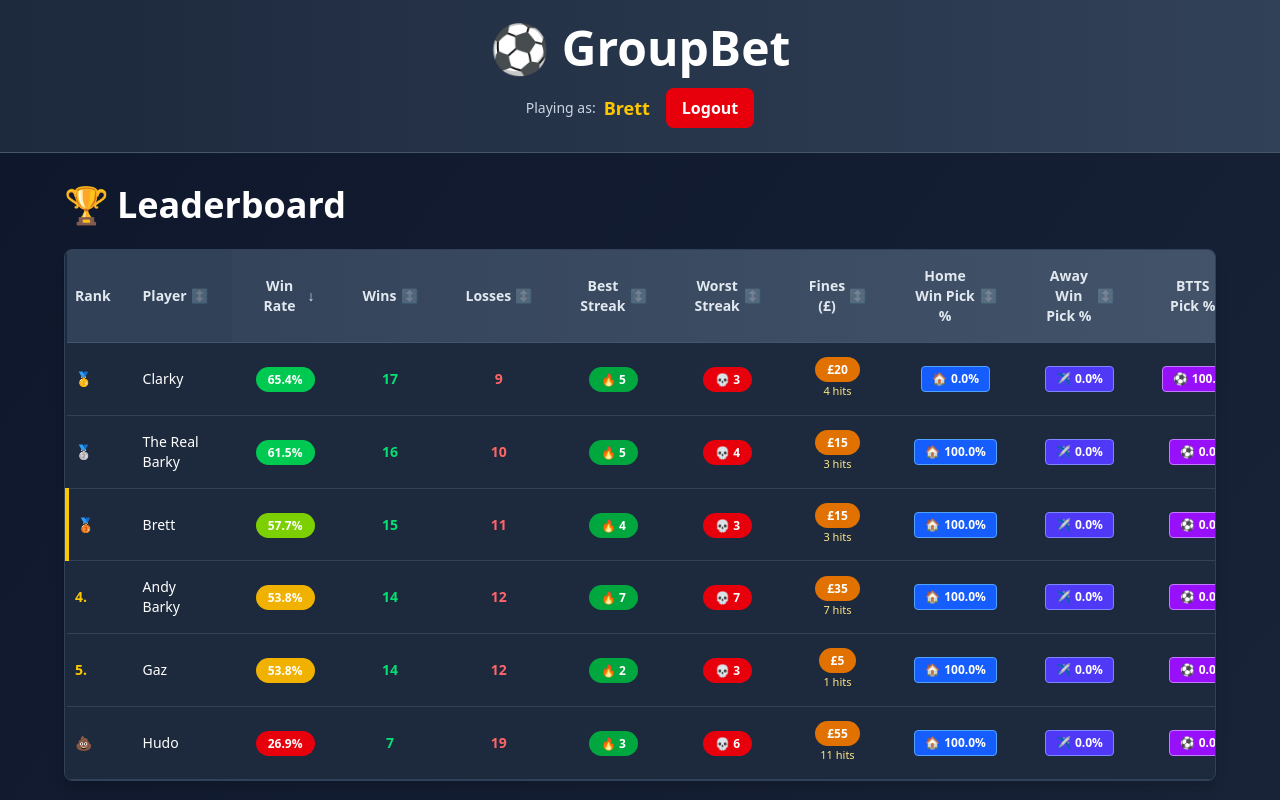
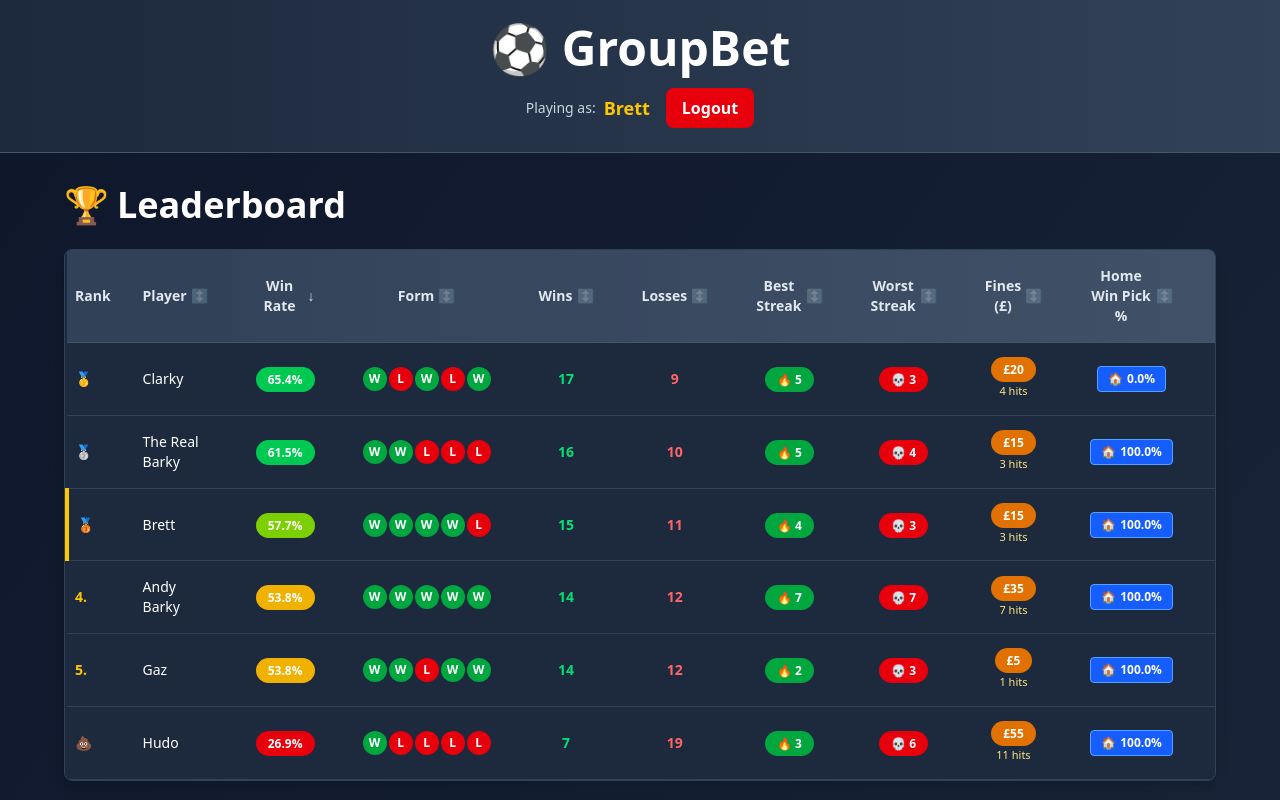
Before and after one commit to JamieBarkway/group-bet, a Next.js app: page / in a window 1280 px wide. Both pictures are taken after a click on the button "Brett". Shown: the top 800 px of the page. Built offline with nearby package versions, Linux system fonts and the light colour scheme; no server answers.

Commit message:
added form and fixture indicator

```diff
--- a/app/api/picks/route.ts
+++ b/app/api/picks/route.ts
@@ -66,12 +66,18 @@ function getStats(user: { username: string; results: Array<{ outcome: "W" | "L"
     }
   }
 
+  // Get last 5 results (excluding pending)
+  const settledResults = user.results.filter(r => r.outcome !== "P");
+  const last5 = settledResults.slice(-5).map(r => r.outcome).join("");
+  const form = last5 || "-";
+
   return {
     user: user.username,
     total,
     wins,
     losses,
     winPct,
+    form,
     fineCount,
     fineTotal,
     longestWinStreak,
--- a/app/components/Fixtures.tsx
+++ b/app/components/Fixtures.tsx
@@ -27,7 +27,7 @@ export default function WeekendFixtures({ selectedPlayer }: { selectedPlayer?: s
   const [openLeagues, setOpenLeagues] = useState<{ [key: string]: boolean }>({});
   const [submitting, setSubmitting] = useState(false);
   const [hasPendingPrediction, setHasPendingPrediction] = useState(false);
-  const [takenBy, setTakenBy] = useState<Record<string, string>>({}); // eventId -> username
+  const [takenBy, setTakenBy] = useState<Record<string, { username: string; type: PredictionType }>>({}); // eventId -> {username, type}
 
   useEffect(() => {
     const loadPickState = async () => {
@@ -35,12 +35,15 @@ export default function WeekendFixtures({ selectedPlayer }: { selectedPlayer?: s
         const res = await fetch("/api/picks/raw");
         const data = await res.json();
 
-        // map of eventId -> username for pending picks
-        const taken: Record<string, string> = {};
+        // map of eventId -> {username, type} for pending picks
+        const taken: Record<string, { username: string; type: PredictionType }> = {};
         data.forEach((p: any) => {
           const pending = p.results.find((r: any) => r.outcome === "P" && r.prediction?.match?.eventId);
           if (pending && pending.prediction.match.eventId) {
-            taken[pending.prediction.match.eventId] = p.username;
+            taken[pending.prediction.match.eventId] = {
+              username: p.username,
+              type: pending.prediction.type
+            };
           }
         });
         setTakenBy(taken);
@@ -225,11 +228,6 @@ export default function WeekendFixtures({ selectedPlayer }: { selectedPlayer?: s
                                 minute: "2-digit",
                               })}
                             </div>
-                            {takenBy[f.eventId] && (
-                              <span className="text-[11px] px-2 py-0.5 rounded-full bg-purple-700 text-white font-semibold border border-purple-400/60">
-                                Picked by {takenBy[f.eventId]}
-                              </span>
-                            )}
                           </div>
                           <div className="flex items-center justify-between text-center mb-2">
                             <div className="flex-1">
@@ -241,6 +239,11 @@ export default function WeekendFixtures({ selectedPlayer }: { selectedPlayer?: s
                             </div>
                           </div>
                           <div className="grid grid-cols-4 gap-1">
+                            {takenBy[f.eventId]?.type === "Home" ? (
+                              <div className="px-2 py-1 bg-purple-600 text-white rounded font-semibold text-xs border border-purple-400 cursor-not-allowed">
+                                Picked by {takenBy[f.eventId].username}
+                              </div>
+                            ) : (
                               <button
                                 onClick={() => handlePrediction(f, "Home")}
                                 disabled={submitting}
@@ -248,6 +251,12 @@ export default function WeekendFixtures({ selectedPlayer }: { selectedPlayer?: s
                               >
                                 Home
                               </button>
+                            )}
+                            {takenBy[f.eventId]?.type === "Away" ? (
+                              <div className="px-2 py-1 bg-purple-600 text-white rounded font-semibold text-xs border border-purple-400 cursor-not-allowed">
+                                Picked by {takenBy[f.eventId].username}
+                              </div>
+                            ) : (
                               <button
                                 onClick={() => handlePrediction(f, "Away")}
                                 disabled={submitting}
@@ -255,6 +264,12 @@ export default function WeekendFixtures({ selectedPlayer }: { selectedPlayer?: s
                               >
                                 Away
                               </button>
+                            )}
+                            {takenBy[f.eventId]?.type === "BTTS" ? (
+                              <div className="px-2 py-1 bg-purple-600 text-white rounded font-semibold text-xs border border-purple-400 cursor-not-allowed">
+                                Picked by {takenBy[f.eventId].username}
+                              </div>
+                            ) : (
                               <button
                                 onClick={() => handlePrediction(f, "BTTS")}
                                 disabled={submitting}
@@ -262,6 +277,12 @@ export default function WeekendFixtures({ selectedPlayer }: { selectedPlayer?: s
                               >
                                 BTTS
                               </button>
+                            )}
+                            {takenBy[f.eventId]?.type === "O2.5" ? (
+                              <div className="px-2 py-1 bg-purple-600 text-white rounded font-semibold text-xs border border-purple-400 cursor-not-allowed">
+                                Picked by {takenBy[f.eventId].username}
+                              </div>
+                            ) : (
                               <button
                                 onClick={() => handlePrediction(f, "O2.5")}
                                 disabled={submitting}
@@ -269,6 +290,7 @@ export default function WeekendFixtures({ selectedPlayer }: { selectedPlayer?: s
                               >
                                 O2.5
                               </button>
+                            )}
                           </div>
                         </div>
                       ))}
--- a/app/components/Leaderboard.tsx
+++ b/app/components/Leaderboard.tsx
@@ -7,6 +7,7 @@ type LeaderBoardData = {
   wins: number;
   losses: number;
   winPct: string;
+  form: string;
   fineTotal: number;
   fineCount: number;
   longestWinStreak: number;
@@ -17,7 +18,7 @@ type LeaderBoardData = {
   o2GoalsPct: string;
 };
 
-type SortColumn = 'player' | 'wins' | 'losses' | 'winPct' | 'bestStreak' | 'worstStreak' | 'fines' | 'homeWinPct' | 'awayWinPct' | 'bttsPct' | 'o2GoalsPct';
+type SortColumn = 'player' | 'wins' | 'losses' | 'winPct' | 'form' | 'bestStreak' | 'worstStreak' | 'fines' | 'homeWinPct' | 'awayWinPct' | 'bttsPct' | 'o2GoalsPct';
 type SortDirection = 'asc' | 'desc';
 
 export default function Leaderboard({ selectedPlayer }: { selectedPlayer?: string }) {
@@ -69,6 +70,11 @@ export default function Leaderboard({ selectedPlayer }: { selectedPlayer?: strin
         case 'winPct':
           aValue = parseFloat(a.winPct);
           bValue = parseFloat(b.winPct);
+          break;
+        case 'form':
+          // Count wins in last 5 results
+          aValue = (a.form || '').split('').filter(r => r === 'W').length;
+          bValue = (b.form || '').split('').filter(r => r === 'W').length;
           break;
         case 'bestStreak':
           aValue = a.longestWinStreak;
@@ -171,6 +177,14 @@ export default function Leaderboard({ selectedPlayer }: { selectedPlayer?: strin
                 </div>
               </th>
               <th
+                onClick={() => handleSort('form')}
+                className="px-2 md:px-6 py-2 md:py-4 text-center text-xs md:text-sm font-semibold text-slate-200 cursor-pointer hover:bg-slate-600 transition-colors select-none"
+              >
+                <div className="flex items-center justify-center gap-1">
+                  Form <SortIcon column="form" />
+                </div>
+              </th>
+              <th
                 onClick={() => handleSort('wins')}
                 className="px-2 md:px-6 py-2 md:py-4 text-center text-xs md:text-sm font-semibold text-slate-200 cursor-pointer hover:bg-slate-600 transition-colors select-none"
               >
@@ -268,6 +282,22 @@ export default function Leaderboard({ selectedPlayer }: { selectedPlayer?: strin
                       {u.winPct}%
                     </span>
                   </td>
+                  <td className="px-2 md:px-6 py-2 md:py-4 text-xs md:text-sm text-center">
+                    <div className="flex items-center justify-center gap-0.5">
+                      {(u.form || '-').split('').map((result, idx) => (
+                        <div
+                          key={idx}
+                          className={`w-5 h-5 md:w-6 md:h-6 rounded-full flex items-center justify-center ${
+                            result === 'W' ? 'bg-green-600' : result === 'L' ? 'bg-red-600' : 'bg-slate-600'
+                          }`}
+                        >
+                          <span className="text-white font-bold text-[10px] md:text-xs leading-none">
+                            {result}
+                          </span>
+                        </div>
+                      ))}
+                    </div>
+                  </td>
                   <td className="px-2 md:px-6 py-2 md:py-4 text-xs md:text-sm text-center text-green-400 font-semibold">{u.wins}</td>
                   <td className="px-2 md:px-6 py-2 md:py-4 text-xs md:text-sm text-center text-red-400 font-semibold">{u.losses}</td>
                   <td className="px-2 md:px-6 py-2 md:py-4 text-xs md:text-sm text-center">
```
Lines whose indentation alone changed are shown as unchanged.
